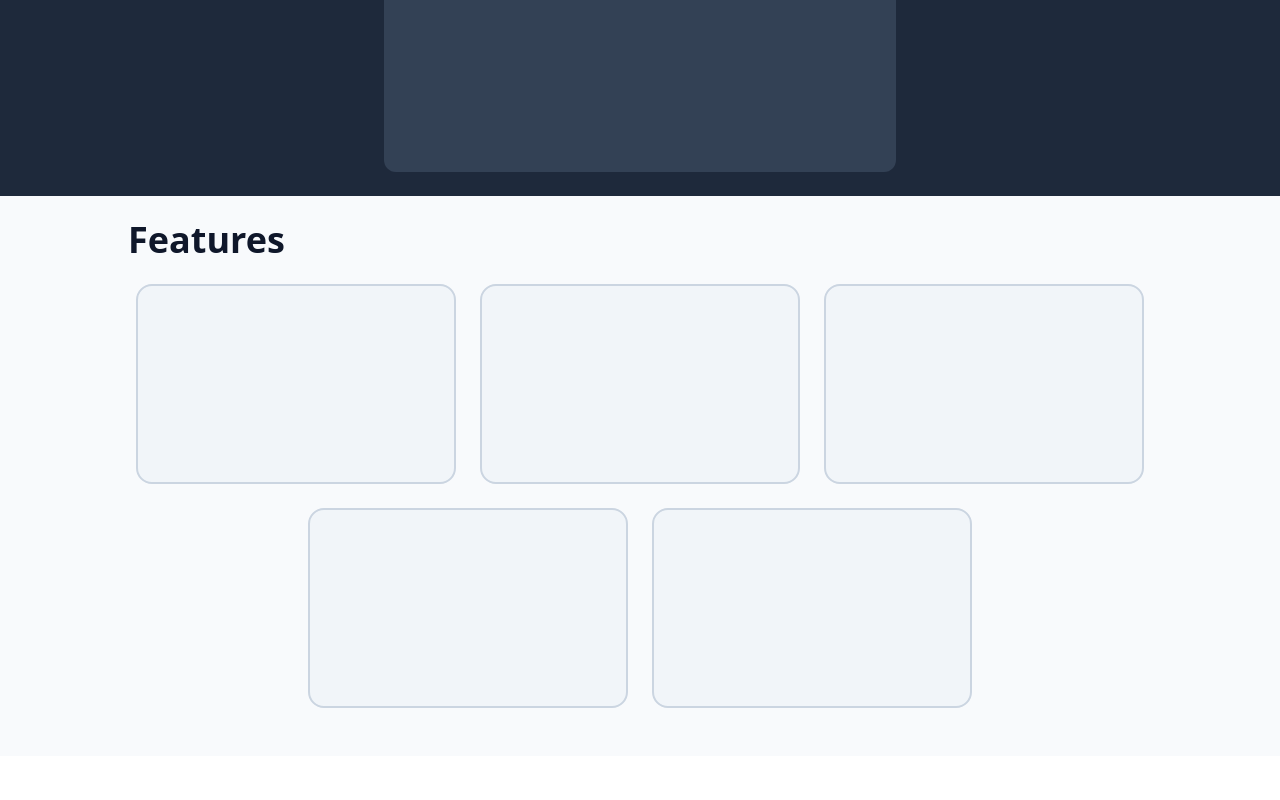
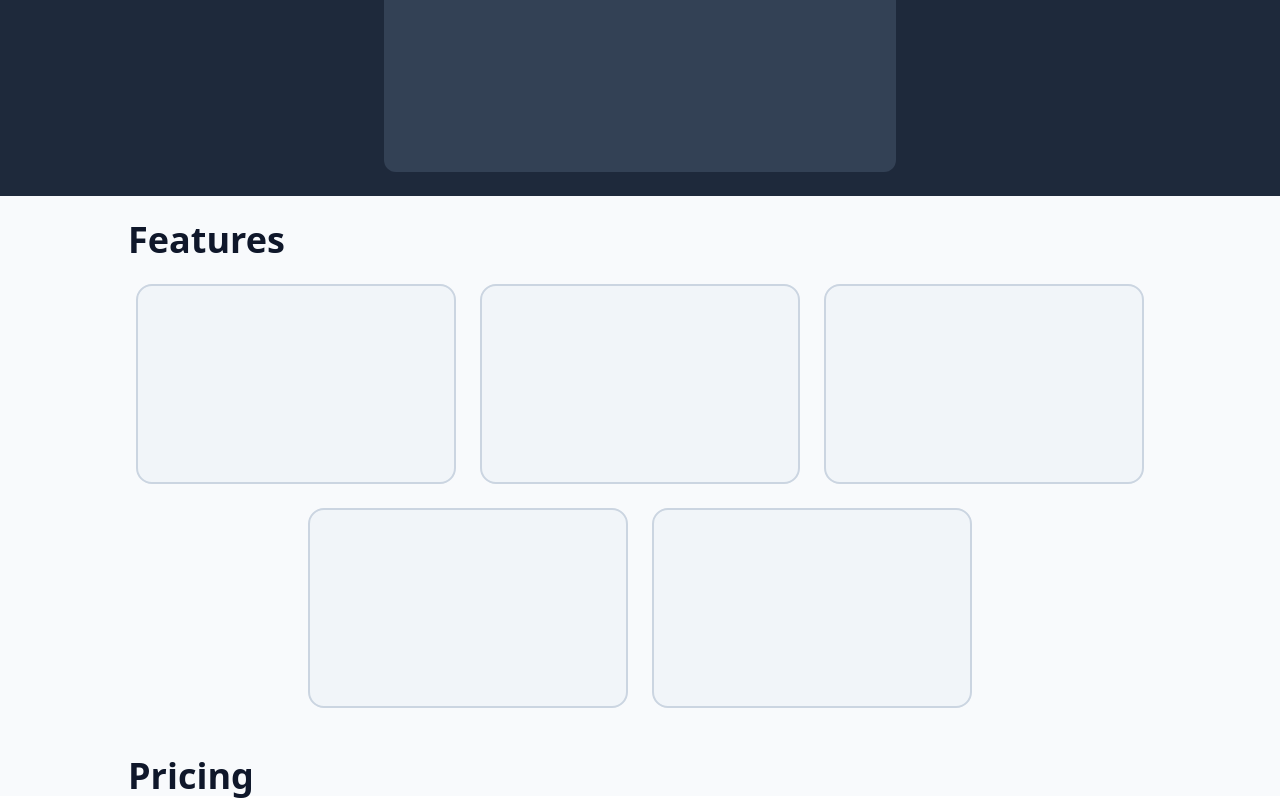
Before and after one commit to matovius/hashtype, a SvelteKit app: page / in a window 1280 px wide. Shown: the part 624-1424 px from the top of the page. Before the commit the page ends 1380 px from the top, so only its background shows below. Built offline with nearby package versions, Linux system fonts and the light colour scheme.

Commit message:
Implement basic pricing section

```diff
--- a/src/routes/+page.svelte
+++ b/src/routes/+page.svelte
@@ -61,5 +61,13 @@
       </div>
     </div>
   </section>
+  <section
+    id="pricing"
+    class="text-slate-900 w-full flex justify-center items-center"
+  >
+    <div class="w-full h-full max-w-5xl">
+      <Text as="h2">Pricing</Text>
+    </div>
+  </section>
 </main>
-<footer />
+<footer class="w-full bg-slate-800 text-slate-100" />
```
